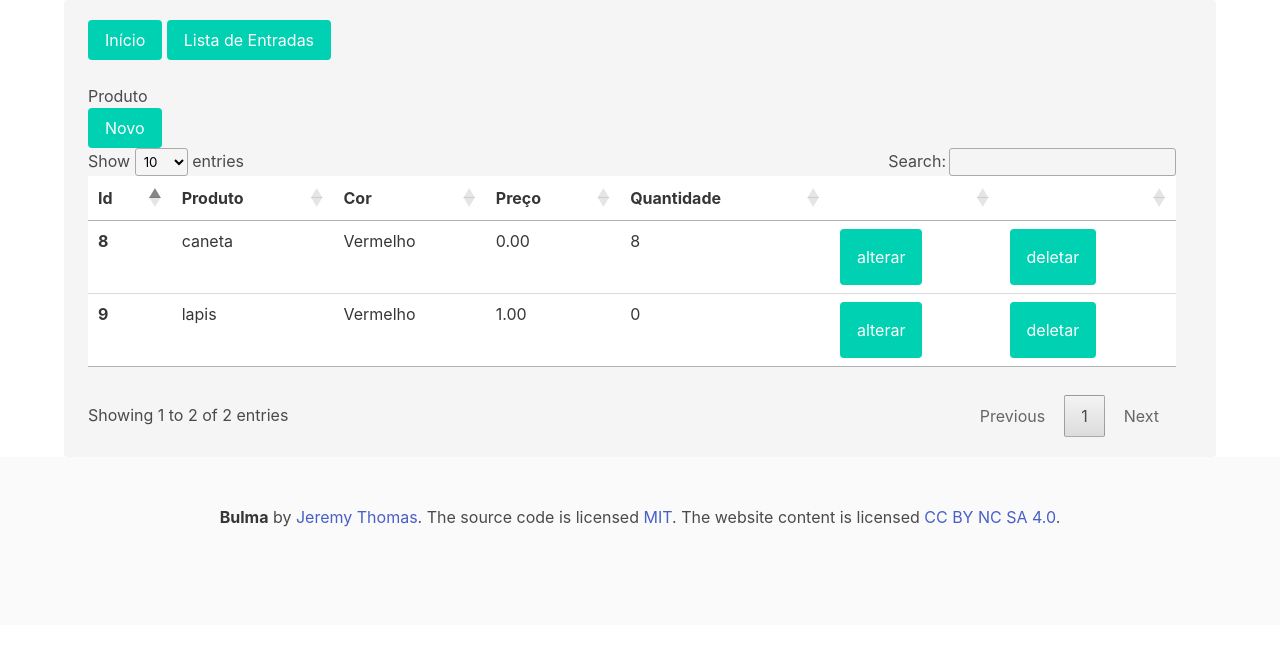
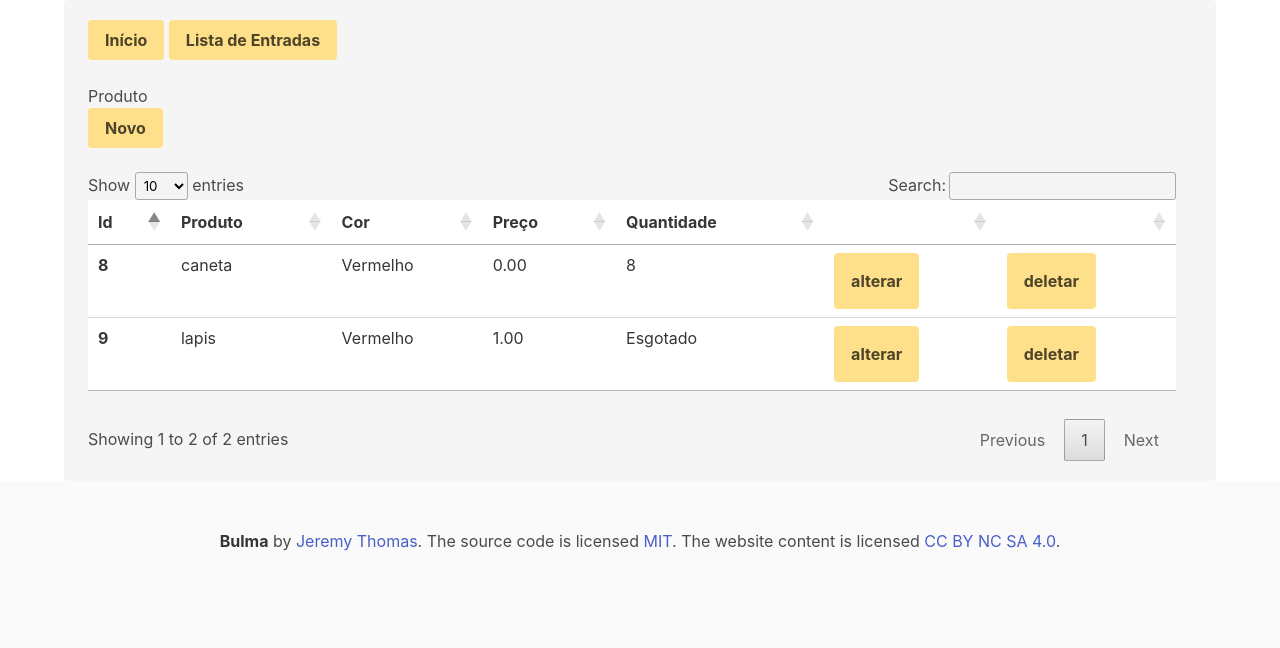
Before and after one commit to DanielHalfeld/estoque, a Django app: page /produto/list_produto/ in a window 1280 px wide. Shown: the part 86-734 px from the top of the page. Run offline with Django 4.2, Linux system fonts and the light colour scheme; data comes from the database, SQL or seed files in the repository; both versions use the stored data as it was after the commit.

Commit message:
Add files via upload

```diff
--- a/produto/models.py
+++ b/produto/models.py
@@ -14,7 +14,7 @@ class Produtos(models.Model):
 
     preco = models.DecimalField('Preço', decimal_places=2, max_digits=8, default=0)
 
-    quantidade = models.IntegerField('Quantidade', default=0)
+    quantidade = models.FloatField('Quantidade', default=0)
 
     criado = models.DateTimeField('Criado em', auto_now_add=True)
 
--- a/produto/templates/list_produto.html
+++ b/produto/templates/list_produto.html
@@ -2,11 +2,12 @@
 
 {% block product %}
 <p>
-    <a class="button is-primary" href="{% url 'index' %}">Início</a>
-    <a class="button is-primary" href="{% url 'entrada:list_entrada' %}">Lista de Entradas</a> <br><br>
+    <a class="button is-warning " href="{% url 'index' %}"><b>Início</b></a>
+    <a class="button is-warning" href="{% url 'entrada:list_entrada' %}"><b>Lista de Entradas</b></a> <br><br>
     <h1>Produto</h1>
-    <a class="button is-primary" href="{% url 'produto:new_produto' %}">Novo</a>
+    <a class="button is-warning" href="{% url 'produto:new_produto' %}"><b>Novo</b></a>
 </p>
+<br>
 <table id="myTable" class="table">
     <thead>
         <tr>
@@ -26,9 +27,15 @@
             <td>{{ produto.produto }}</td>
             <td>{{ produto.cor }}</td>
             <td>{{ produto.preco }}</td>
-            <td>{{ produto.quantidade }}</td>
-            <td><a class="button is-primary" href="{% url 'produto:update_produto' produto.id %}">alterar</a></td>
-            <td><a class="button is-primary" href="{% url 'produto:delete_produto' produto.id %}">deletar</a></td>
+            <td>
+                {% if produto.quantidade == 0 %}
+                    Esgotado
+                {% else %}
+                    {{ produto.quantidade }}
+                {% endif %}
+            </td>
+            <td><a class="button is-warning" href="{% url 'produto:update_produto' produto.id %}"><b>alterar</b></a></td>
+            <td><a class="button is-warning" href="{% url 'produto:delete_produto' produto.id %}"><b>deletar</b></a></td>
         </tr>
         {% endfor %}
     </tbody>
--- a/produto/templates/new_produto.html
+++ b/produto/templates/new_produto.html
@@ -21,7 +21,7 @@
         <p>==> {{ field.field.widget.input_type }}</p>
         </div>
         {% endfor %}
-        <button class="button is-primary" type="submit">salvar</button>
+        <button class="button is-warning" type="submit"><b>salvar</b></button>
 
     </form>
 {% endblock %}
--- a/produto/templates/update_produto.html
+++ b/produto/templates/update_produto.html
@@ -4,6 +4,6 @@
     <form action="{% url 'produto:update_produto' pk %}" method="post">
         {% csrf_token %}
         {{ form.as_p }}
-        <button class="button is-primary" type="submit">Salvar</button>
+        <button class="button is-warning" type="submit"><b>Salvar</b></button>
     </form>
 {% endblock %}
--- a/saida/templates/new_saida.html
+++ b/saida/templates/new_saida.html
@@ -13,7 +13,7 @@
         </div>
     </div>
     {% endfor %}
-    <button class="button is-primary" type="submit">Salvar</button>
+    <button class="button is-warning" type="submit"><b>Salvar</b></button>
 </form>
 
 
--- a/saida/templates/update_saida.html
+++ b/saida/templates/update_saida.html
@@ -6,6 +6,6 @@
 <form action="{% url 'saida:update_saida' pk %}" method="post">
     {% csrf_token %}
     {{ form.as_p }}
-    <button class="button is-primary" type="submit">Salvar</button>
+    <button class="button is-warning" type="submit"><b>Salvar</b></button>
 </form>
 {% endblock %}
```
Also changed, not shown: saida/models.py (+5 -2 lines), saida/templates/list_saida.html (+5 -7 lines), db.sqlite3.
